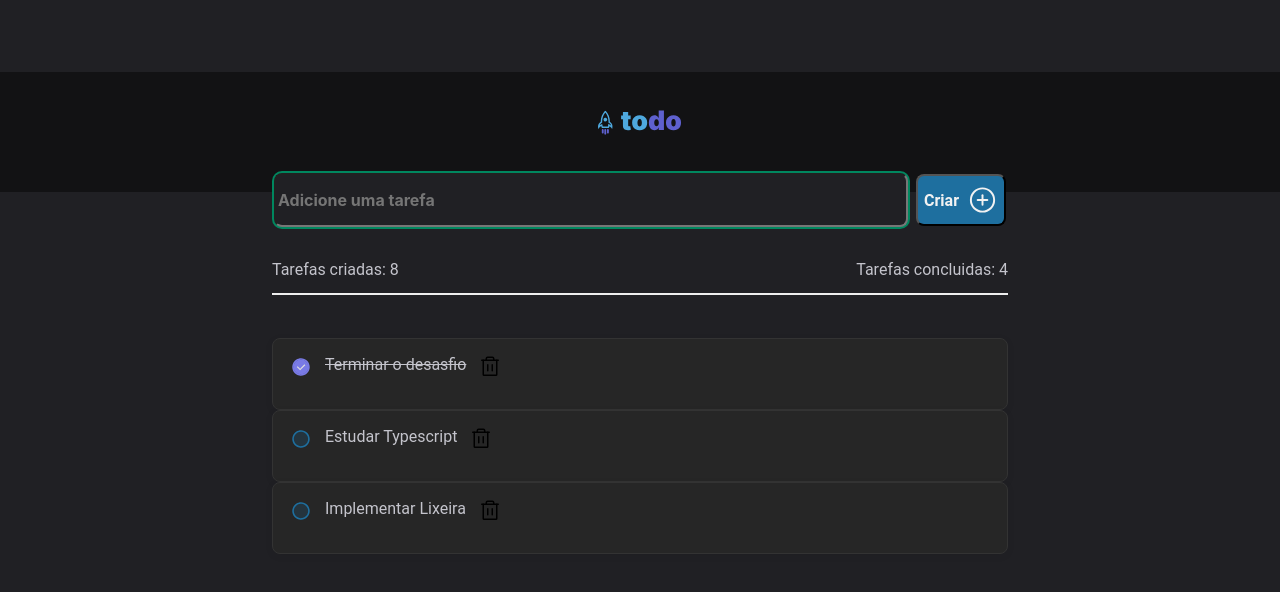
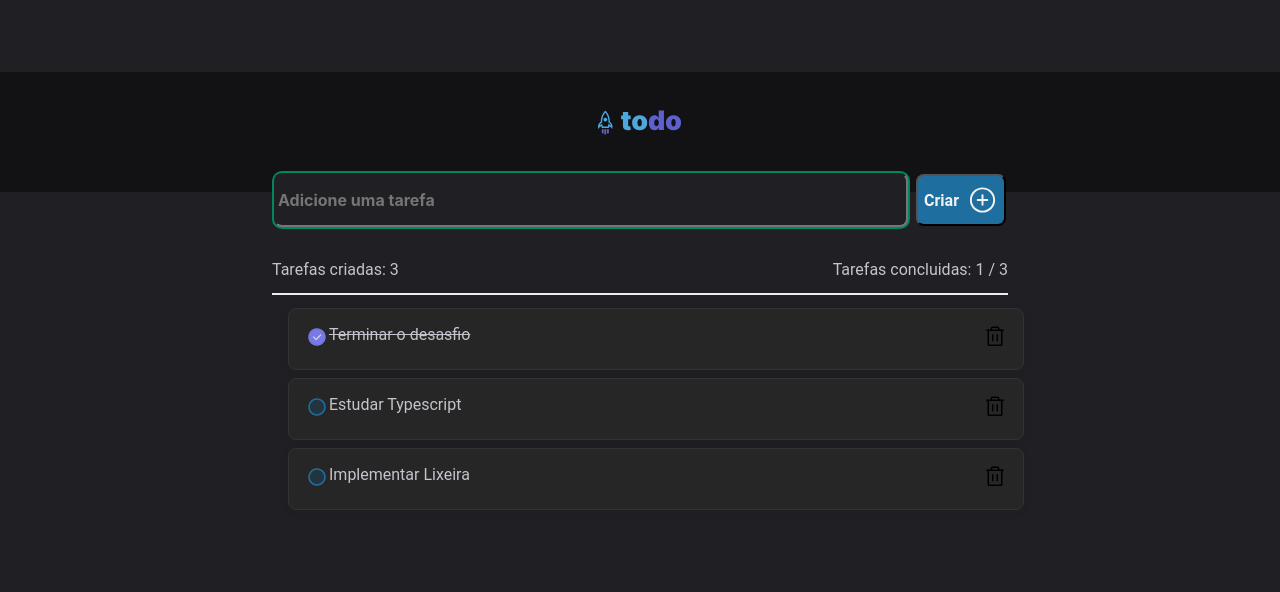
Before and after one commit to antoniolins/react-desafio-01, a React (Vite) app: page / in a window 1280 px wide. Shown: the top 592 px of the page. Built offline with nearby package versions, Linux system fonts and the light colour scheme.

Commit message:
Task counter was concluded

```diff
--- a/src/components/AddNewTask.module.css
+++ b/src/components/AddNewTask.module.css
@@ -121,26 +121,31 @@
 
 .borderTask {
 
-        /* Tasks */
 
-
-    /* Auto layout */
 
     display: flex;
     flex-direction: row;
     align-items: center;
-    justify-content: space-between;
+    justify-content: flex-start;
     gap: 12px;
 
-    position: absolute;
+    position: relative;
+/*  */
     width: 736px;
-    height: 451px;
+    height: 100%;
     left: calc(50% - 736px/2);
     top: 220px;
 
     border-radius: solid 1px;
     background: var(--gray-500);
+
+    /* padding: 0.5rem 0 0.5rem 0.5rem; */
+     margin: 5rem 1rem;
+
+    align-self: stretch;
 }
+
+
 .listItemTask {
 
     box-sizing: border-box;
@@ -151,10 +156,13 @@
     flex-direction: row;
     align-items: flex-start;
     padding: 16px;
-    gap: 12px;
+    /* gap: 12px; */
 
     width: 736px;
-    height: 72px;
+    height: 62px;
+    margin-top: 0.5rem;
+
+    left: calc(50% - 736px/2);
 
     /* Gray 500 */
 
@@ -167,7 +175,6 @@
 
     /* Inside auto layout */
 
-    flex: none;
     order: 0;
     align-self: stretch;
     flex-grow: 0;
@@ -176,19 +183,25 @@
 
 .ckeckedBotton {
 
+
     /* check */
     width: 24px;
     height: 24px;
+}
 
-    /* Inside auto layout */
-
-    flex: none;
-    order: 0;
-    flex-grow: 0;
+.inputTitle {
+    flex: 1;
+    flex-wrap: wrap;
 }
 .trashBotton {
+
+
     background: transparent;
     border: 0;
+
+    /* width: 24px;
+    height: 24px; */
+
 }
 .trashBotton :hover {
     color: var(--red-500);
--- a/src/components/AddNewTask.tsx
+++ b/src/components/AddNewTask.tsx
@@ -6,7 +6,7 @@ import Checked  from '../assets/Checked.svg'
 
 
 import {v4 as uuidv4} from 'uuid';
-import { useState } from 'react';
+import { useState , useEffect } from 'react';
 
 interface Task {
     id: string,
@@ -30,7 +30,19 @@ export function AddNewTask() {
          }
     ])
 
+    const [countTaskTodo, setTaskTodo] = useState(0);
+    const [countTaskReady, setTaskReady] = useState(0);
+
     const [newTitle, setNewTitle] = useState("");
+
+
+    useEffect(() => {
+
+        setTaskTodo(tasks.length); /* Tarefas Criadas */
+            const taskFinished = tasks.reduce((acc, {isCompleted}) => acc + (isCompleted? 1 : 0), 0);
+        setTaskReady(taskFinished); /* Tarefas Completadas */
+
+    })
 
     const handleCheck = (id: string) => {
         const listTasks = tasks.map((task) => task.id === id ? { ...task, isCompleted: !task.isCompleted } : task);
@@ -41,7 +53,6 @@ export function AddNewTask() {
     const handleDelete = (id: string) => {
         const listTasks = tasks.filter((task) => task.id !== id);
         setTasks(listTasks);
-     //   localStorage.setItem('shoppinglist', JSON.stringify(listTasks));
     }
 
     const addNewTask = () => {
@@ -49,12 +60,10 @@ export function AddNewTask() {
             isCompleted: false,
             title: newTitle     };
 
-         console.log(newTitle)
         setTasks([ ...tasks, newTask]);
         setNewTitle("")
 
         }
-     //   localStorage.setItem('shoppinglist', JSON.stringify(listTasks));
 
     const handleSubmit = (e) => {
         e.preventDefault();
@@ -87,10 +96,10 @@ export function AddNewTask() {
 
         <footer className={styles.counterTaskLabels}>
                  <div>
-                     <span>Tarefas criadas: 8</span>
+                     <span>Tarefas criadas: {countTaskTodo}</span>
                  </div>
                  <div>
-                     <span>Tarefas concluidas: 4</span>
+                     <span>Tarefas concluidas: {countTaskReady} /  {countTaskTodo}</span>
                  </div>
 
         </footer>
@@ -109,7 +118,7 @@ export function AddNewTask() {
                                     onClick={() => handleCheck(task.id)}
                                     className={styles.ckeckedBotton}
                             />
-                            <label
+                            <label className={styles.inputTitle}
                                style={(task.isCompleted) ? { textDecoration: 'line-through' } : null}
                                 onDoubleClick={() => handleCheck(task.id)}>
 
--- /dev/null
+++ b/src/components/TaskList.tsx
@@ -0,0 +1,5 @@
+export function () {
+    return (
+        <h1>teste</h1>
+    )
+}
```
